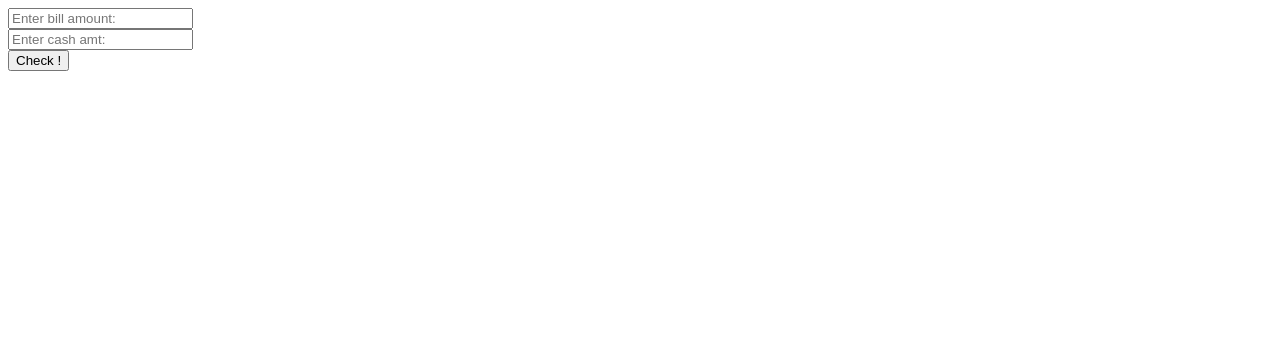
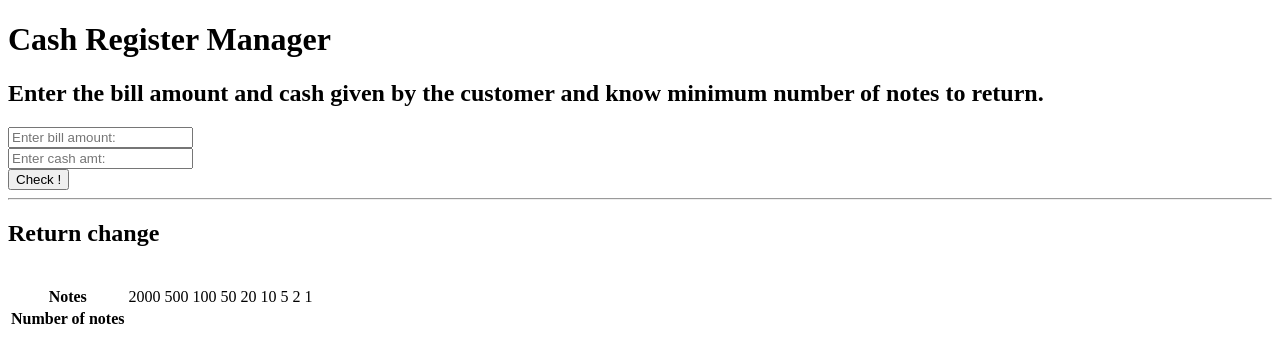
Before and after one commit to ddivyansh/cash_register, a plain HTML site: page index.html in a window 1280 px wide. Drawn offline with Linux system fonts and the light colour scheme.

Commit message:
feat: made a basic GUI of cash register

```diff
--- a/app.js
+++ b/app.js
@@ -2,18 +2,30 @@ var bill = document.querySelector("#bill");
 var cash = document.querySelector("#cash");
 var check = document.querySelector("#check");
 // to input the respective amounts
-var notes = [2000, 500, 100, 50, 20, 10, 5, 2,1];
+var notes = [2000, 500, 100, 50, 20, 10, 5, 2, 1];
 var billAmt, cashAmt, returnAmt;
+function assignTotable(n,d)
+{
+    //n- value of note
+    //d- number of notes
+    var noteId=n;
+    var a= document.getElementById(noteId);
+    a.innerText=d;
+}
 
 function calculateChangeAmt(returnAmt) {
-    //console.log(notes[0]);
+    //LOGIC !!
     //logic to the return amount in minimum domination of notes
+    // use a loop to find the domination of notes(from higher to lower),
+    // use a current variable to store the current value of amount, keep dividing the return amount by notes...do this till the current amount becomes zero.
+    // parseInt- to get the integer component of a number
     for (var i = 0; i < notes.length; i++) {
         currAmt = parseInt(returnAmt);
         if (currAmt !== 0) {
             var d = parseInt(returnAmt / notes[i]);
             currAmt = parseInt(returnAmt % notes[i]);
             console.log("For denomination " + notes[i] + " is: ", d);
+            assignTotable(notes[i],d);
             returnAmt = parseInt(returnAmt - (notes[i] * d));
             continue;
         } else
--- a/index.html
+++ b/index.html
@@ -1,13 +1,17 @@
 <!DOCTYPE html>
 <html lang="en">
+
 <head>
     <meta charset="UTF-8">
     <meta http-equiv="X-UA-Compatible" content="IE=edge">
     <meta name="viewport" content="width=device-width, initial-scale=1.0">
     <title>Cash Register</title>
 
-    </head>
+</head>
+
 <body>
+    <h1>Cash Register Manager</h1>
+    <h2>Enter the bill amount and cash given by the customer and know minimum number of notes to return.</h2>
     <input type="text" placeholder="Enter bill amount: " id="bill">
 
     <br>
@@ -16,6 +20,78 @@
 
     <br>
     <button id="check">Check !</button>
+    <hr>
+    <h2>Return change</h2>
+    <br>
+    <table>
+        <tr>
+            <th>
+                Notes
+            </th>
+            <td>
+                2000
+            </td>
+            <td >
+                500
+            </td>
+            <td >
+                100
+
+            </td>
+            <td >
+                50
+            </td>
+            <td >
+                20
+            </td>
+            <td >
+                10
+            </td>
+            <td >
+                5
+            </td>
+            <td >
+                2
+            </td>
+            <td >
+                1
+            </td>
+        </tr>
+        <tr>
+            <th>
+                Number of notes
+            </th>
+            <td id="2000">
+
+            </td>
+            <td id="500">
+
+            </td>
+            <td id="100">
+
+
+            </td>
+            <td id="50">
+
+            </td>
+            <td id="20">
+
+            </td>
+            <td id="10">
+
+            </td>
+            <td id="5">
+
+            </td>
+            <td id="2">
+
+            </td>
+            <td id="1">
+
+            </td>
+        </tr>
+    </table>
+
 </body>
 <script src="/app.js"></script>
 
```
